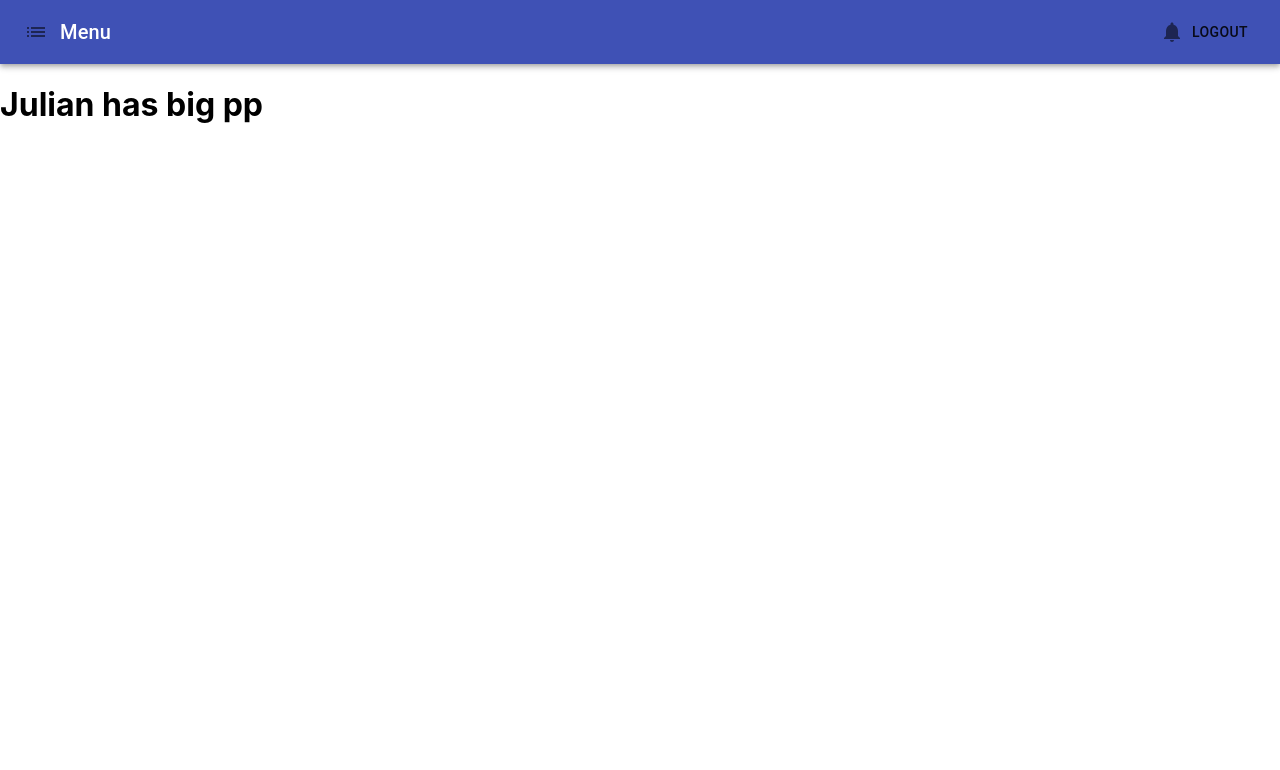
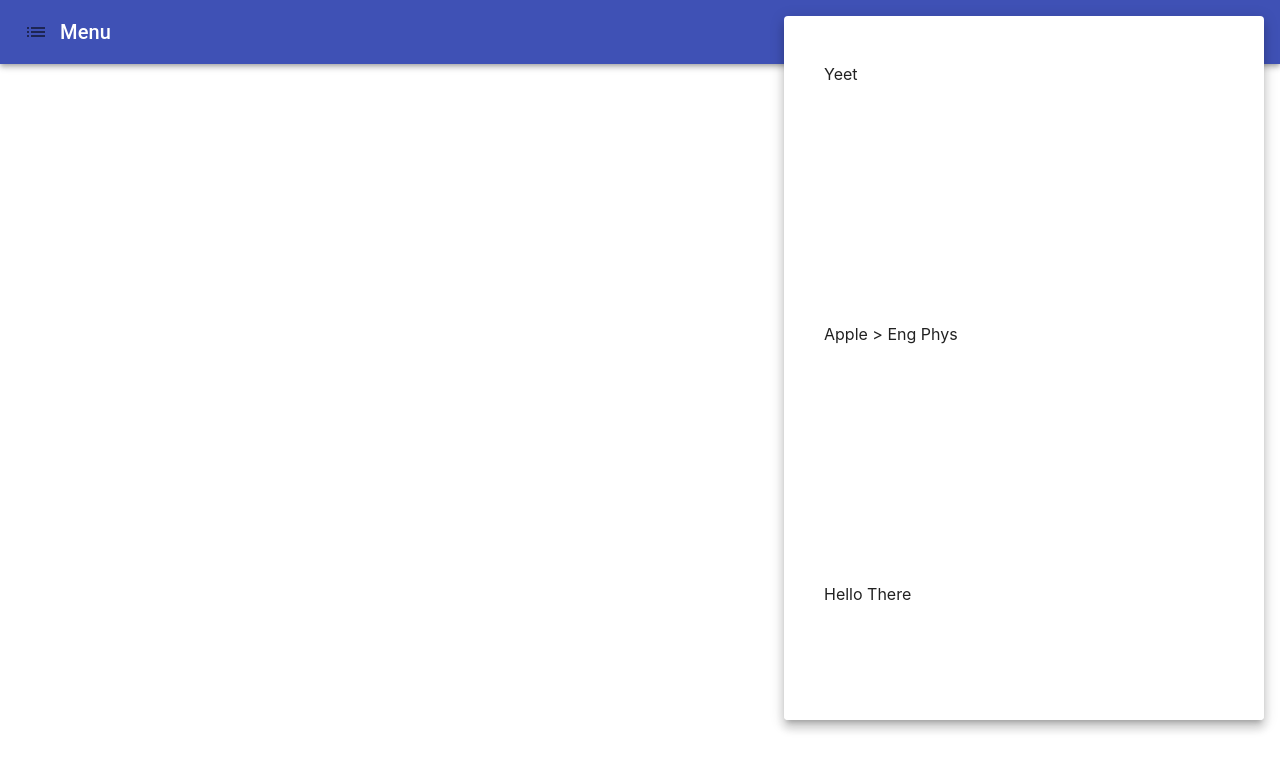
Before and after one commit to timothyliutl/slack-website, a React (Create React App) app: page / in a window 1280 px wide. Both pictures are taken after a click on the button 1171 px from the left and 32 px from the top of the page. Shown: the top 770 px of the page. Built offline with nearby package versions, Linux system fonts and the light colour scheme.

Commit message:
added dropdown menu

```diff
--- a/src/App.js
+++ b/src/App.js
@@ -1,7 +1,7 @@
 import React from 'react';
 import {Component} from 'react'
 import Sidebar from './Components/Sidebar.js'
-import Mainpage from './Pages/main'
+import Mainpage from './Pages/mainpage'
 
 class App extends Component{
 
--- /dev/null
+++ b/src/Pages/appbar.js
@@ -0,0 +1,97 @@
+import React from 'react';
+import { Component } from 'react';
+import AppBar from '@material-ui/core/AppBar';
+import { Button, Drawer, IconButton, MenuItem, Toolbar, Typography, Menu, Paper } from '@material-ui/core';
+import ListIcon from '@material-ui/icons/List';
+import NotificationsIcon from '@material-ui/icons/Notifications';
+import {useState} from 'react';
+
+
+
+//TODO: Add dropdown menu
+//TODO: Add hyperlinks and react router
+//Drawer uses react wtih hooks, take a look at it before programming the popup feature
+//this is really just the app bar
+const Appbar = ()=> {
+
+    const style = {
+        width: '100%'
+    }
+
+    const mainbodystyle ={
+        marginLeft: "15%",
+        marginRight: "15%",
+        marginTop: 20
+    }
+
+    const dropdownStyle={
+        width: 200,
+
+    }
+
+        //if confused on this syntax look up array destructuring
+        const [anchorEL, setanchorEl] = useState(null);
+        const [elevation, setElevation] = useState(0);
+        const [id, setid] = useState(null);
+
+        //Have a solution, but it's kinda wack
+        //Process can be more automated once we have maps and ids
+        const onHover = (event)=>{
+            setElevation(6);
+            setid(event.currentTarget.id)
+            //get's the id for the component
+            console.log(event.currentTarget.id)
+        }
+        const onLeave = (event)=>{
+            setElevation(0);
+            setid(null)
+        }
+        const return_id = (event)=>{
+            console.log(event.currentTarget.id)
+            return event.currentTarget.id;
+        }
+
+        const handleClick=(event)=>{
+            setanchorEl(event.currentTarget);
+        };
+        const handleClose=()=>{
+            setanchorEl(null);
+        }
+
+        return (
+            <div style={style}>
+                <AppBar position={'static'}>
+                    <Toolbar>
+                        <IconButton edge={'start'} >
+                            <ListIcon></ListIcon>
+                        </IconButton>
+                        <Typography variant={'h6'} style={{flex: 1}}>
+                            Menu
+                        </Typography>
+                        <IconButton edge={'end'} onClick={handleClick}>
+                            <NotificationsIcon></NotificationsIcon>
+                        </IconButton>
+                        <Menu anchorEl={anchorEL} open={Boolean(anchorEL)} onClose={handleClose}>
+                            <Paper id={'123'} style={{width:400, height: 200, padding:20, margin:20}} onClick={handleClose} onMouseEnter={onHover} onMouseLeave={onLeave} elevation={'123'===id?elevation:0}>
+                                Yeet
+                            </Paper>
+                            <Paper id={'ksdjf'} style={{width:400, height: 200, padding:20, margin:20}} onClick={handleClose} onMouseEnter={onHover} onMouseLeave={onLeave} elevation={'ksdjf'===id?elevation:0}>
+                                Apple {'>'} Eng Phys
+                            </Paper>
+
+                            <Paper id={'jsdhf'} style={{width:400, height: 200, padding:20, margin:20}} onClick={handleClose} onMouseEnter={onHover} onMouseLeave={onLeave} elevation={'jsdhf'===id?elevation:0}>
+                                Hello There
+                            </Paper>
+                        </Menu>
+                        <Button style={{borderRadius:25}}>
+                            Logout
+                        </Button>
+                    </Toolbar>
+
+                </AppBar>
+            </div>
+        )
+
+}
+
+export default Appbar;
--- a/src/Pages/main.js
+++ /dev/null
@@ -1,40 +0,0 @@
-import React from 'react';
-import { Component } from 'react';
-import AppBar from '@material-ui/core/AppBar';
-import { Button, IconButton, Toolbar, Typography } from '@material-ui/core';
-import ListIcon from '@material-ui/icons/List';
-import NotificationsIcon from '@material-ui/icons/Notifications';
-
-class Mainpage extends Component {
-
-    style = {
-        width: '100%'
-    }
-
-    render() {
-        return (
-            <div style={this.style}>
-                <AppBar position={'static'}>
-                    <Toolbar>
-                        <IconButton edge={'start'} >
-                            <ListIcon></ListIcon>
-                        </IconButton>
-                        <Typography variant={'h6'} style={{flex: 1}}>
-                            Menu
-                    </Typography>
-                        <IconButton edge={'end'}>
-                            <NotificationsIcon></NotificationsIcon>
-                        </IconButton>
-                        <Button style={{borderRadius:25}}>
-                            Logout
-                        </Button>
-                    </Toolbar>
-
-                </AppBar>
-                <h1>Julian has big pp</h1>
-            </div>
-        )
-    }
-}
-
-export default Mainpage;
--- /dev/null
+++ b/src/Pages/mainpage.js
@@ -0,0 +1,18 @@
+import React from 'react';
+import {Component} from 'react'
+import Appbar from './appbar'
+
+class Mainpage extends Component{
+//Main homepage for the application
+    style={
+    width:'100%'
+    }
+    render(){
+        return(
+            <div style={this.style}>
+                <Appbar></Appbar>
+            </div>
+        )
+    }
+}
+export default Mainpage;
```
Also changed, not shown: src/Pages/sidebar.js (added, +18 -0 lines), 1 other file (tests, documents, lock files or other folders).
